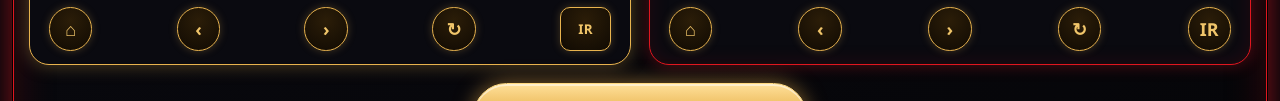
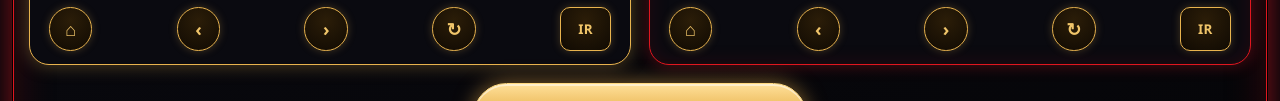
Before and after one commit to JrNascimentoh-source/TheLord_Delay_2.0, a plain HTML site: page index.html in a window 1280 px wide. Shown: the part 565-666 px from the top of the page. Drawn offline with Linux system fonts and the light colour scheme.

Commit message:
Padroniza botão IR da Tela 2 com a Tela 1

```diff
--- a/index.html
+++ b/index.html
@@ -57,7 +57,7 @@
 <div class="screen-head"><span class="flame">🔥</span><h2>TELA 2</h2><span class="dup">▣</span></div>
 <div class="urlbar"><span class="lock">🔒</span><input value="https://www.google.com" aria-label="Endereço da Tela 2"><button class="go">IR</button></div>
 <div class="view"><div class="g-logo"><span>G</span><span>o</span><span>o</span><span>g</span><span>l</span><span>e</span></div><div class="search">🔍</div><iframe class="screen-frame" title="Navegador da Tela 2" hidden allow="fullscreen *; payment *; clipboard-read *; clipboard-write *" referrerpolicy="strict-origin-when-cross-origin"></iframe></div>
-<div class="nav"><button aria-label="Início">⌂</button><button aria-label="Voltar">‹</button><button aria-label="Avançar">›</button><button aria-label="Recarregar">↻</button><button aria-label="Ir">IR</button></div>
+<div class="nav"><button aria-label="Início">⌂</button><button aria-label="Voltar">‹</button><button aria-label="Avançar">›</button><button aria-label="Recarregar">↻</button><button class="nav-go" aria-label="Ir">IR</button></div>
 </article>
 </section>
 <div class="cta-wrap"><button class="cta" id="toggle" aria-pressed="false"><span>♛</span><span id="toggle-label">ATIVAR DELAY</span></button></div>
```
